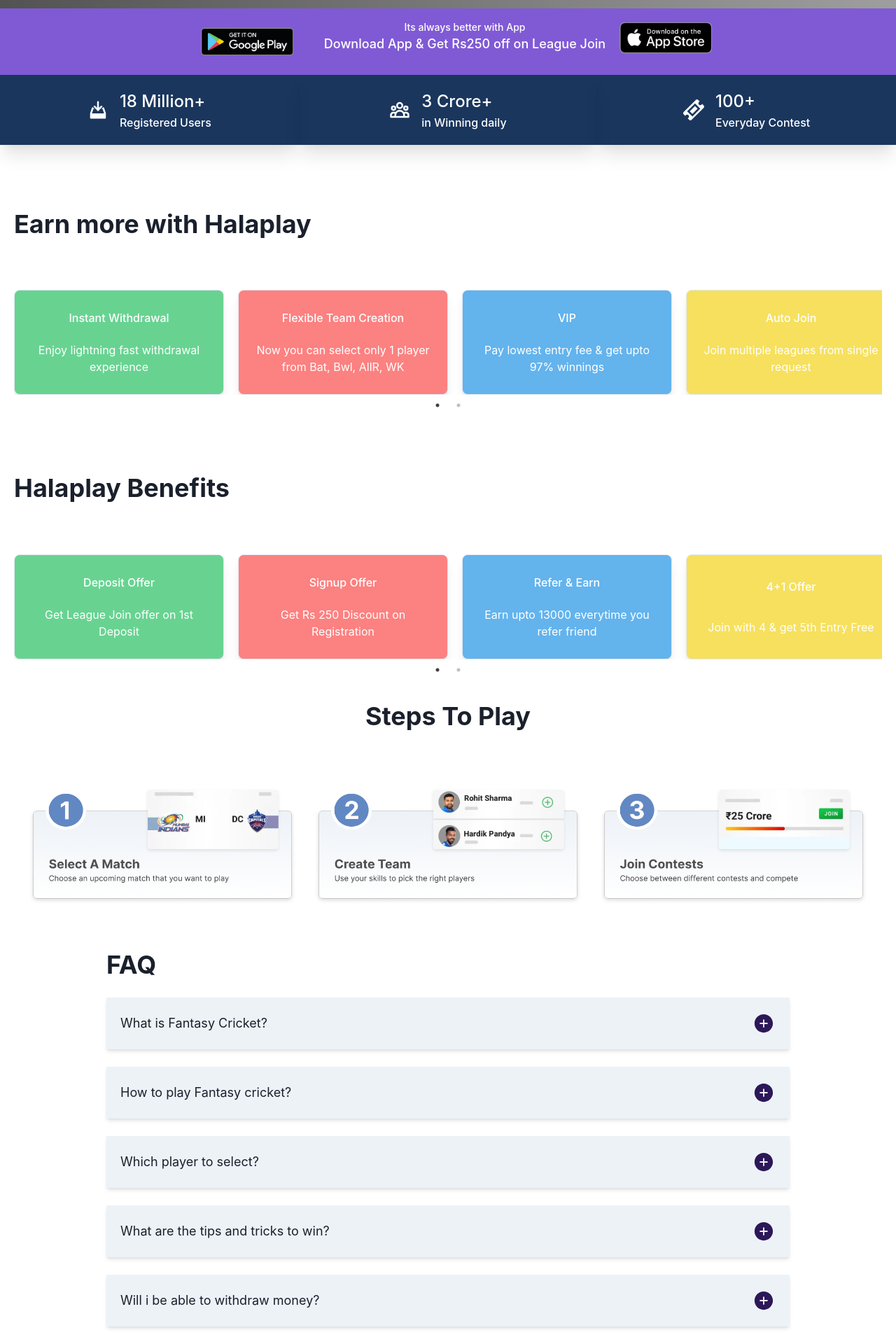
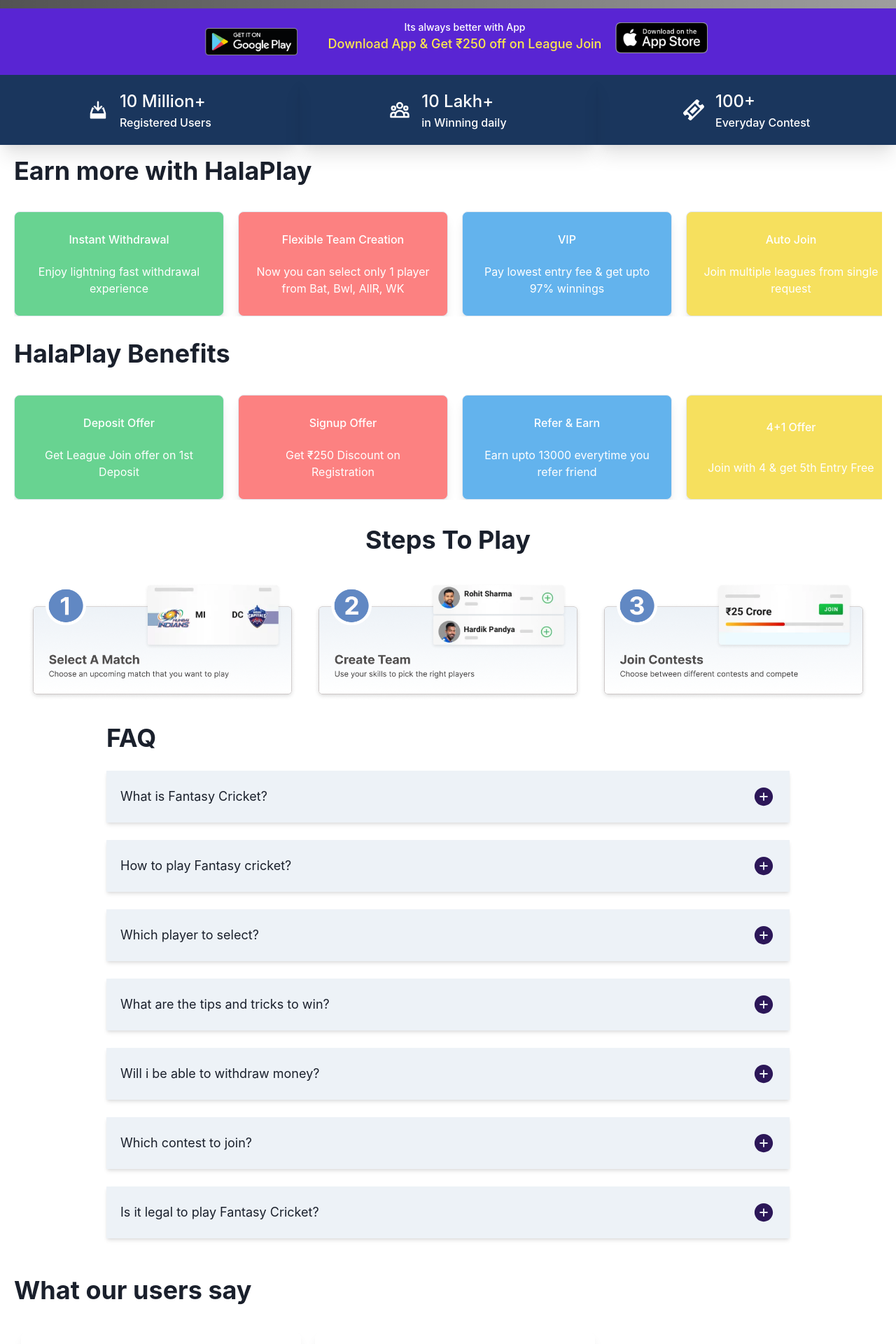
Before and after one commit to mangel27/StaticReactChakra, a Next.js app: page / in a window 1280 px wide. Shown: the part 480-2400 px from the top of the page at 70% size. Built offline with nearby package versions, Linux system fonts and the light colour scheme; grey boxes are pictures that could not be loaded.

Commit message:
UI Fixes

```diff
--- a/src/components/Download/DesktopPopup.jsx
+++ b/src/components/Download/DesktopPopup.jsx
@@ -10,7 +10,7 @@
 
 const Desktop = () => {
   return (
-    <SimpleGrid columns={1} spacing={0} bg="purple.500" w="100%">
+    <SimpleGrid columns={1} spacing={0} bg="rgb(89,37,211)" w="100%">
       <Flex justifyContent={"center"}>
         <Box pl={4} p={6} color={useColorModeValue("white", "gray.200")}>
           <Link>
@@ -21,8 +21,12 @@
           <Text fontSize={"sm"} fontWeight={"medium"} align="center">
             Its always better with App
           </Text>
-          <Text fontSize={"lg"} fontWeight={"medium"}>
-            Download App & Get Rs250 off on League Join
+          <Text
+            fontSize={"lg"}
+            color={"rgb(254, 235, 75)"}
+            fontWeight={"medium"}
+          >
+            Download App & Get ₹250 off on League Join
           </Text>
         </Box>
         <Box pl={4} pt={4} color={useColorModeValue("white", "gray.200")}>
--- a/src/components/Footer/index.jsx
+++ b/src/components/Footer/index.jsx
@@ -32,7 +32,7 @@
         >
           <Stack display="flex" alignItems="center">
             <Text color="gray.500" fontSize="xl" fontWeight="bold" pb={6}>
-              Halaplay Technology Pvt. Ltd.
+              HalaPlay Technologies Pvt. Ltd.
             </Text>
           </Stack>
 
@@ -45,6 +45,7 @@
                 <LinkItem text="How to Play" />
                 <LinkItem text="Point System" />
                 <LinkItem text="Offer" />
+                <LinkItem text="Blog" />
               </List>
             </Box>
             <Box
@@ -56,7 +57,6 @@
                 <LinkItem text="Support" />
                 <LinkItem text="T&C" />
                 <LinkItem text="FAQ" />
-                <LinkItem text="Blog" />
               </List>
             </Box>
           </Flex>
--- a/src/components/Header/index.jsx
+++ b/src/components/Header/index.jsx
@@ -11,7 +11,7 @@
   Collapse,
   useColorModeValue,
   useBreakpointValue,
-    useDisclosure
+  useDisclosure,
 } from "@chakra-ui/react";
 
 import DesktopNav from "./DesktopNav";
@@ -23,7 +23,7 @@
     <Box>
       <Flex
         as="header"
-                bg={useColorModeValue("purple.500", "white")}
+        bg={useColorModeValue("rgb(89,37,211)", "white")}
         color={useColorModeValue("white", "white")}
         minH="60px"
         py={{ base: 2 }}
@@ -41,35 +41,29 @@
           <IconButton
             onClick={onToggle}
             icon={
-                            isOpen ? (
-                                <CloseIcon w={3} h={3} />
-                            ) : (
-                                <HamburgerIcon w={5} h={5} />
-                            )
+              isOpen ? <CloseIcon w={3} h={3} /> : <HamburgerIcon w={5} h={5} />
             }
             variant="ghost"
             aria-label="Toggle Navigation"
           />
         </Flex>
-                <Flex
-                    flex={{ base: 1 }}
-                    justify={{ base: "center", md: "start" }}
-                >
+        <Flex flex={{ base: 1 }} justify={{ base: "center", md: "start" }}>
           <Image
             alignSelf={useBreakpointValue({
               base: "center",
-                                md: "left"
+              md: "left",
             })}
-                            w={'75px'}
-                            h={'75px'}
-                            src='https://d15boxbdv4z6lv.cloudfront.net/1_small_100.png' />
+            w={"75px"}
+            h={"75px"}
+            src="https://d15boxbdv4z6lv.cloudfront.net/1_small_100.png"
+          />
 
           <Flex display={{ base: "none", md: "flex" }} ml={10} mt={6}>
             <DesktopNav />
           </Flex>
         </Flex>
 
-                <Stack
+        {/* <Stack
             flex={{ base: 1, md: 0 }}
             justify="flex-end"
             direction="row"
@@ -94,12 +88,12 @@
               bg="pink.400"
               href="#"
               _hover={{
-                            bg: "pink.300"
+                bg: "pink.300",
               }}
             >
               Sign Up
             </Button>
-                </Stack>
+          </Stack> */}
       </Flex>
 
       <Collapse in={isOpen} animateOpacity>
--- a/src/components/HomePage/Benefits.jsx
+++ b/src/components/HomePage/Benefits.jsx
@@ -15,8 +15,8 @@
     return slides;
   };
   return (
-    <Box overflow={"hidden"} p="5" w="100%">
-      <Heading my="2em">{title}</Heading>
+    <Box overflow={"hidden"} px="5" my="1em" w="100%">
+      <Heading mb="1em">{title}</Heading>
       <SimpleCardCarousel
         cards={FANTASY_BENEFITS}
         settings={defaultCarouselSettings}
--- a/src/components/HomePage/EarnMore.jsx
+++ b/src/components/HomePage/EarnMore.jsx
@@ -12,8 +12,8 @@
     return slides;
   };
   return (
-    <Box p="5" overflow={"hidden"} w="100%">
-      <Heading my="2em">{title}</Heading>
+    <Box px="5" my="1em" overflow={"hidden"} w="100%">
+      <Heading mb="1em">{title}</Heading>
       <SimpleCardCarousel
         cards={EARN_MORE}
         settings={defaultCarouselSettings}
--- a/src/components/HomePage/FAQ.jsx
+++ b/src/components/HomePage/FAQ.jsx
@@ -3,7 +3,6 @@
 import Collapsible from "react-collapsible";
 import { AiFillCloseCircle, AiFillPlusCircle } from "react-icons/ai";
 import { FAQ_ITEMS } from "@/constants/sharedData";
-
 
 const FAQRow = (props) => {
   const { row, index, currentOpen, setCurrentOpen } = props;
@@ -58,7 +57,7 @@
   const { data } = props;
   const [currentOpen, setCurrentOpen] = useState(-1);
   return (
-        <Box w={["100%", "80%"]} p={6}>
+    <Box w={["100%", "80%"]} py={3} px={6}>
       <Heading mb={6}>FAQ</Heading>
 
       {FAQ_ITEMS.map((faq, index) => (
--- a/src/components/HomePage/Features.jsx
+++ b/src/components/HomePage/Features.jsx
@@ -12,12 +12,12 @@
 import { ImTicket } from "react-icons/im";
 const FeatureItem = [
   {
-    statNumber: "18 Million+",
+    statNumber: "10 Million+",
     statLabel: "Registered Users",
     icon: <TiDownload size="30px" />,
   },
   {
-    statNumber: "3 Crore+",
+    statNumber: "10 Lakh+",
     statLabel: "in Winning daily",
     icon: <HiOutlineUserGroup size="30px" />,
   },
@@ -40,10 +40,10 @@
           pl={{ base: 2, md: 4 }}
           color={useColorModeValue("white", "gray.200")}
         >
-          <StatNumber fontSize={["md", "2xl"]} fontWeight={"medium"}>
+          <StatNumber fontSize={["sm", "2xl"]} fontWeight={"medium"}>
             {statNumber}
           </StatNumber>
-          <StatLabel fontSize={["sm", "md"]} fontWeight={"medium"}>
+          <StatLabel fontSize={["10px", "md"]} fontWeight={"medium"}>
             {statLabel}
           </StatLabel>
         </Box>
--- a/src/components/HomePage/StepToPlay.jsx
+++ b/src/components/HomePage/StepToPlay.jsx
@@ -1,4 +1,12 @@
-import { Box, Heading, Text, useColorModeValue, Image, Center, SimpleGrid } from "@chakra-ui/react";
+import {
+  Box,
+  Heading,
+  Text,
+  useColorModeValue,
+  Image,
+  Center,
+  SimpleGrid,
+} from "@chakra-ui/react";
 
 const StepTile1 = () => {
   return (
@@ -26,18 +34,15 @@
   const { title } = props;
   return (
     <Box
-            p="10"
+      px="10"
+      py={5}
       w="100%"
       ms="auto"
       textAlign={"center"}
       bg={useColorModeValue("white", "gray.200")}
     >
       <Heading>Steps To Play</Heading>
-            <SimpleGrid
-                columns={[1, 3]}
-                pt={[10, 20]}
-                spacing={6}
-            >
+      <SimpleGrid columns={[1, 3]} pt={10} spacing={6}>
         <StepTile1 />
         <StepTile2 />
         <StepTile3 />
--- a/src/components/HomePage/Testimonial.jsx
+++ b/src/components/HomePage/Testimonial.jsx
@@ -15,8 +15,8 @@
     return slides;
   };
   return (
-    <Box p="5" overflow={"hidden"} w="100%">
-      <Heading my="2em">{title}</Heading>
+    <Box px="5" my="1em" poverflow={"hidden"} w="100%">
+      <Heading mb="1em">{title}</Heading>
 
       <Carousel slides={getSlides()} settings={defaultCarouselSettings} />
     </Box>
--- a/src/components/HomePage/index.jsx
+++ b/src/components/HomePage/index.jsx
@@ -20,8 +20,8 @@
       <HeroSection />
       <Download />
       <Features />
-      <EarnMore title={"Earn more with Halaplay"} />
-      <Benefits title={"Halaplay Benefits"} />
+      <EarnMore title={"Earn more with HalaPlay"} />
+      <Benefits title={"HalaPlay Benefits"} />
       <StepsToPlay />
       <FAQ />
       <Testimonial title={"What our users say"} />
--- a/src/constants/sharedData.js
+++ b/src/constants/sharedData.js
@@ -43,7 +43,7 @@
 },
 {
     title: "Signup Offer",
-    text: "Get Rs 250 Discount on Registration"
+    text: "Get ₹250 Discount on Registration"
     //icon: TbCricket
 },
 {
@@ -136,8 +136,7 @@
                             settings: {
                                 slidesToShow: 1,
                                 slidesToScroll: 1,
-                                centerMode: true,
-                    centerPadding:'10px',
+                                centerMode: true,                    centerPadding:'20px',
                             }
                         }
                     ]
--- a/src/patterns/TestimonialCard.jsx
+++ b/src/patterns/TestimonialCard.jsx
@@ -10,7 +10,7 @@
 } from "@chakra-ui/react";
 const TestimonialCard = ({ children }) => {
   return (
-    <Box w="400px">
+    <Box w={["320px", "400px"]}>
       <TestimonialContent>
         <TestimonialHeading>{children.title}</TestimonialHeading>
         <TestimonialText>{children.text}</TestimonialText>
```
Lines whose indentation alone changed are shown as unchanged.
